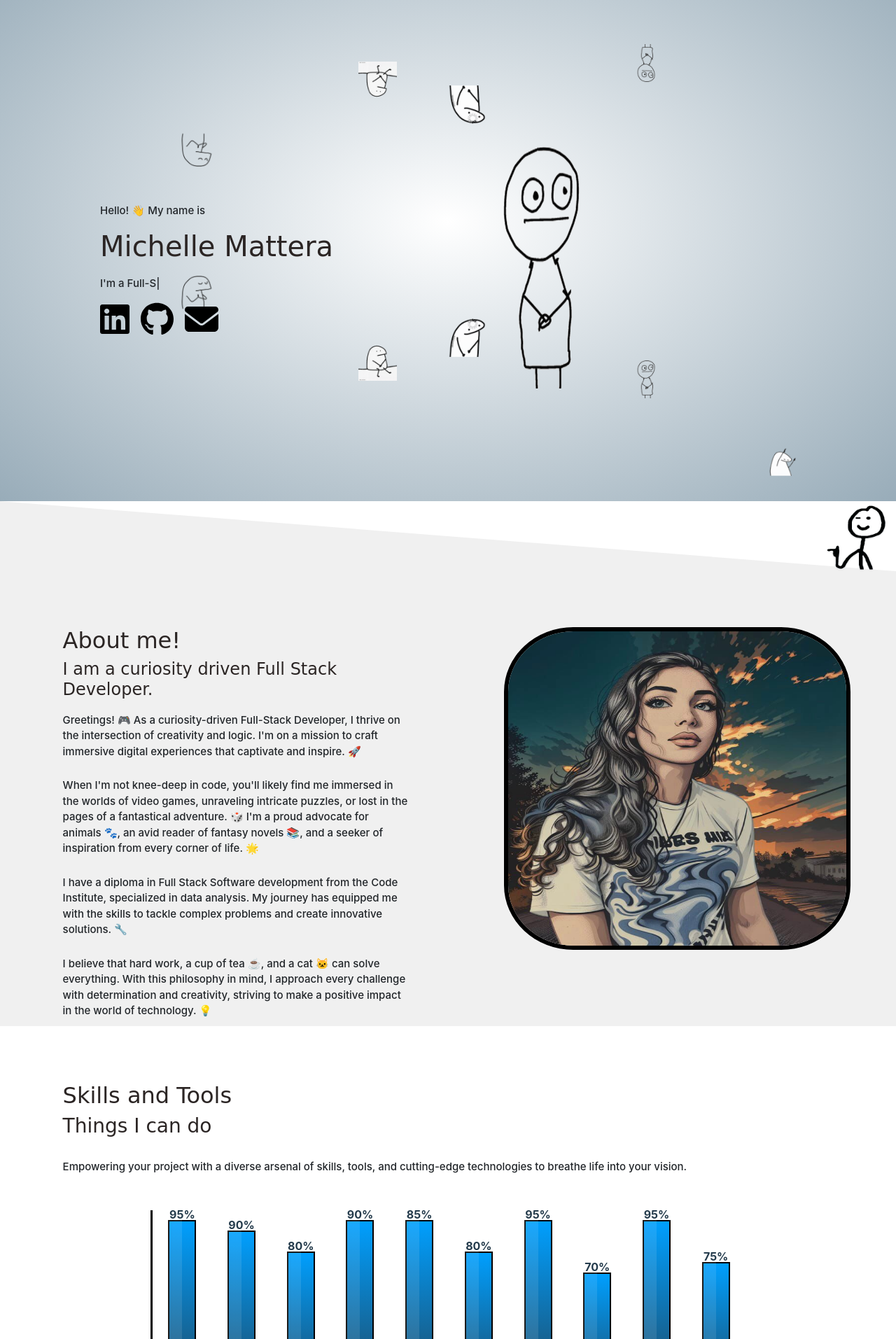
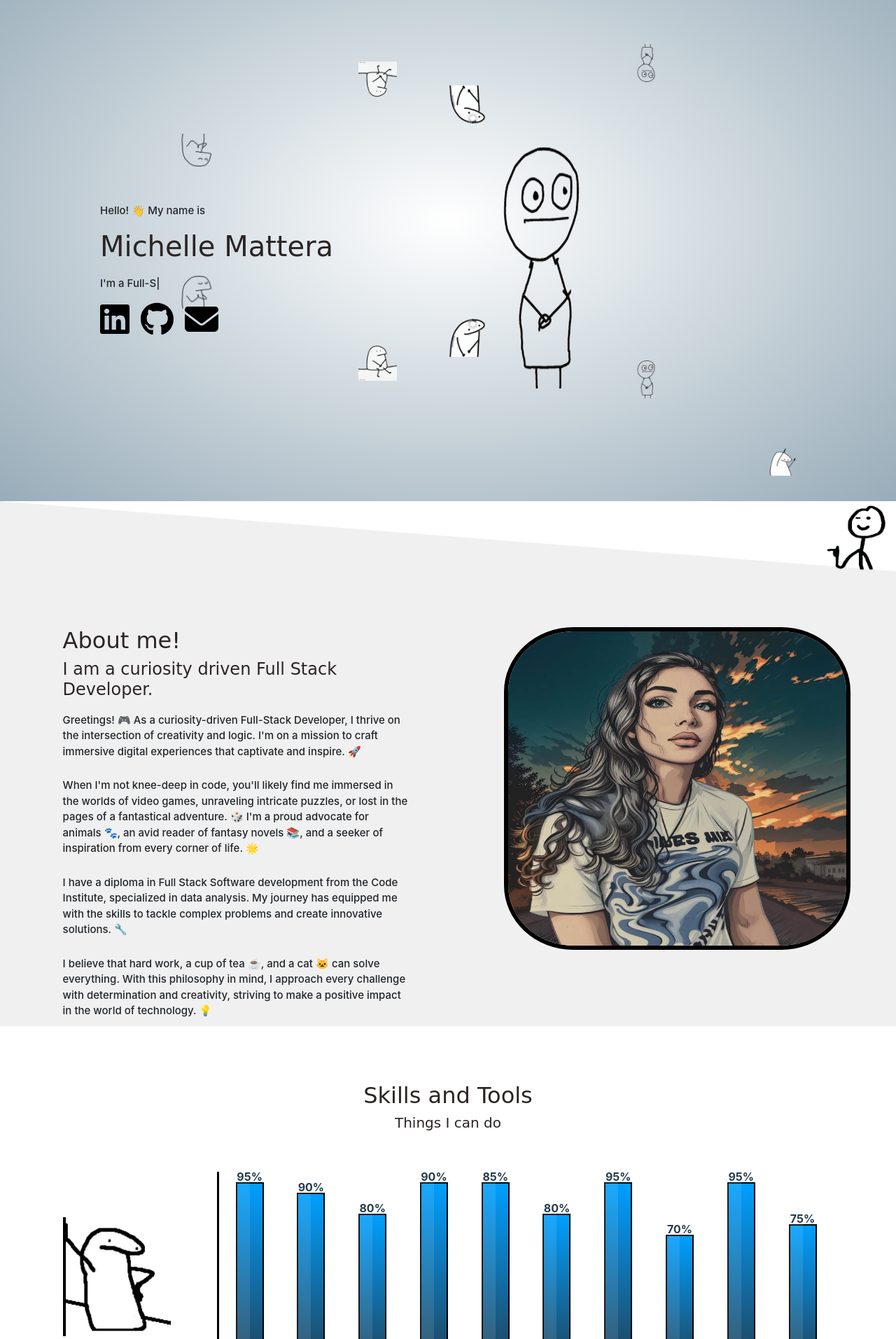
Before and after one commit to michmattera/michelle-portfolio, a Django app: page / in a window 1280 px wide. Shown: the part 84-1997 px from the top of the page at 70% size. Run offline with Django 5.2, Linux system fonts and the light colour scheme; some libraries are stand-ins or nearby versions; some web fonts are replaced.

Commit message:
Add sticker skill image

```diff
--- a/static/css/style.css
+++ b/static/css/style.css
@@ -2,7 +2,7 @@
     -webkit-box-sizing: border-box;
     box-sizing: border-box;
 }
-.headings {
+.headings, .sub-headings {
     font-family: "Shantell Sans", cursive;
     font-optical-sizing: auto;
     font-weight: 500;
@@ -12,9 +12,17 @@
       "INFM" 0,
       "SPAC" 0;
 }
-.headings {
+.headings, .sub-headings{
     color: #2B2524;
     /* background-color: #009ffe; */
+}
+.sub-headings{
+    font-size: 20px;
+    /* color: #243b4c; */
+    /* font-weight: bold; */
+}
+.center{
+    text-align: center;
 }
 body, header {
     margin: 0;
@@ -190,26 +198,9 @@ display:block ;
     border-radius: 20%;
 }
 
-
-/* .about-text-side{
-    animation-duration: 3s;
-    animation-name: slidein;
-}
-
-@keyframes slidein {
-    from {
-      margin-right: 100%;
-      width: 300%;
-    }
-
-    to {
-      margin-right: 0%;
-      width: 100%;
-    }
-  } */
   .about-text-side {
-    opacity: 0; /* Start with opacity set to 0 */
-    animation: fadeIn 2s ease forwards; /* Increase duration */
+    opacity: 0;
+    animation: fadeIn 2s ease forwards;
 }
 
 @keyframes fadeIn {
@@ -242,10 +233,7 @@ display:block ;
     justify-content: space-between;
     flex-wrap: wrap;
 }
-/* .container-icons .icons-box {
-    width: 14%;
-    margin-bottom: 10px;
-} */
+
 .box-icon {
     font-size: 30px;
 }
@@ -259,9 +247,9 @@ display:block ;
 
 .box {
     position: relative; /* Change from absolute to relative */
-    width: 850px;
+    width: 80%;
     height: 300px;
-    margin: 50px auto; /* Adjust the margin as needed */
+    margin: 50px auto;
     background: transparent;
     border-bottom: 3px solid black;
     border-left: 3px solid black;
@@ -319,15 +307,30 @@ display:block ;
     left: 50%;
     transform: translateX(-50%);
     text-align: center;
-    color: #2B2524;
+    /* color: #2B2524; */
+    color: black;
     /* background: #001e8a; */
     padding: 2px 6px;
     border-radius: 4px;
 }
 
+.skills-container {
+    display: flex;
+    flex-direction: row;
+    align-items: center;
+}
 
+.skill-image {
+    width: 20%;
+    margin: auto;
+}
 
-
+.sticker-skill {
+    height: 170px;
+    width: 70%;
+    border-left: 4px solid black;
+    /* border-bottom: 4px solid black; */
+}
 
 
 /* Project section */
--- a/templates/index.html
+++ b/templates/index.html
@@ -126,10 +126,12 @@
 <!-- Skills and Tools section-->
 <section class="skills-section">
     <div class="wrapper">
-        <h2 class="headings">Skills and Tools</h2>
-        <h3 class="headings">Things I can do</h3>
-        <p>Empowering your project with a diverse arsenal of skills, tools, and cutting-edge technologies to breathe
-            life into your vision.</p>
+        <h2 class="headings center">Skills and Tools</h2>
+        <h3 class="sub-headings center">Things I can do</h3>
+        <div class="skills-container">
+            <div class="skill-image">
+                <img src="{% static 'images/sticker-wall.webp' %}" alt="sticker standing " class="sticker-skill">
+            </div>
             <div class="box">
                 <div class="skill">
                     <div class="chart" style="height: 95%;">
@@ -232,6 +234,7 @@
                     </div>
                 </div>
             </div>
+        </div>
 </section>
 
 
```
Also changed, not shown: static/images/sticker-wall.webp (added). Lines whose indentation alone changed are shown as unchanged.
